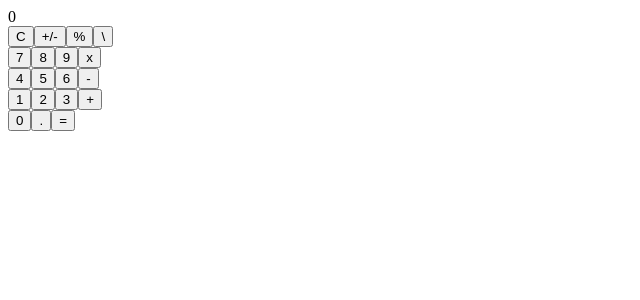
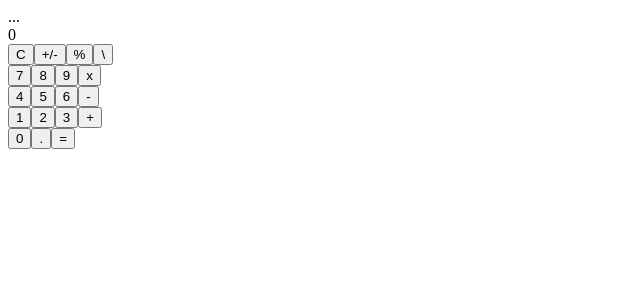
Before and after one commit to emilysas/Calculator, a React (Create React App) app: page / in a window 1280 px wide. Shown: the top 300 px of the page, without its empty margins (0-640 px from the left). Built offline with nearby package versions, Linux system fonts and the light colour scheme.

Commit message:
Adding default view for input display

```diff
--- a/src/Calculator.jsx
+++ b/src/Calculator.jsx
@@ -10,10 +10,13 @@ class InputDisplay extends Component {
         this.setState({inputList: newProps.inputArray});
     }
 
-    render (props){
+    render (){
+
+        let displayVal = this.state.inputList.length >= 1 ? this.state.inputList.join(" ") : "...";
+
         return(
             <div>
-                {this.state.inputList.join(" ")}
+                {displayVal}
             </div>
         )
     }
@@ -113,11 +116,13 @@ class Calculator extends Component {
     }
 
     calculate(){
-        let inputs = this.state.inputArray.map(i => i == "x" ? "*" : i);
+        let inputs = [0]
+        if (this.state.inputArray.length >= 1){
+            inputs = this.state.inputArray.map(i => i == "x" ? "*" : i);
+        }
         if(typeof inputs[inputs.length-1] == "string"){
             inputs = inputs.slice(0, -1)
         }
-        console.log(inputs);
         let newTotal = eval(inputs.join(""));
 
         this.setState(prevState => ({
@@ -135,7 +140,6 @@ class Calculator extends Component {
     }
 
     render(){
-        console.log(this.state);
         return(
             <div>
                 <div>
```
